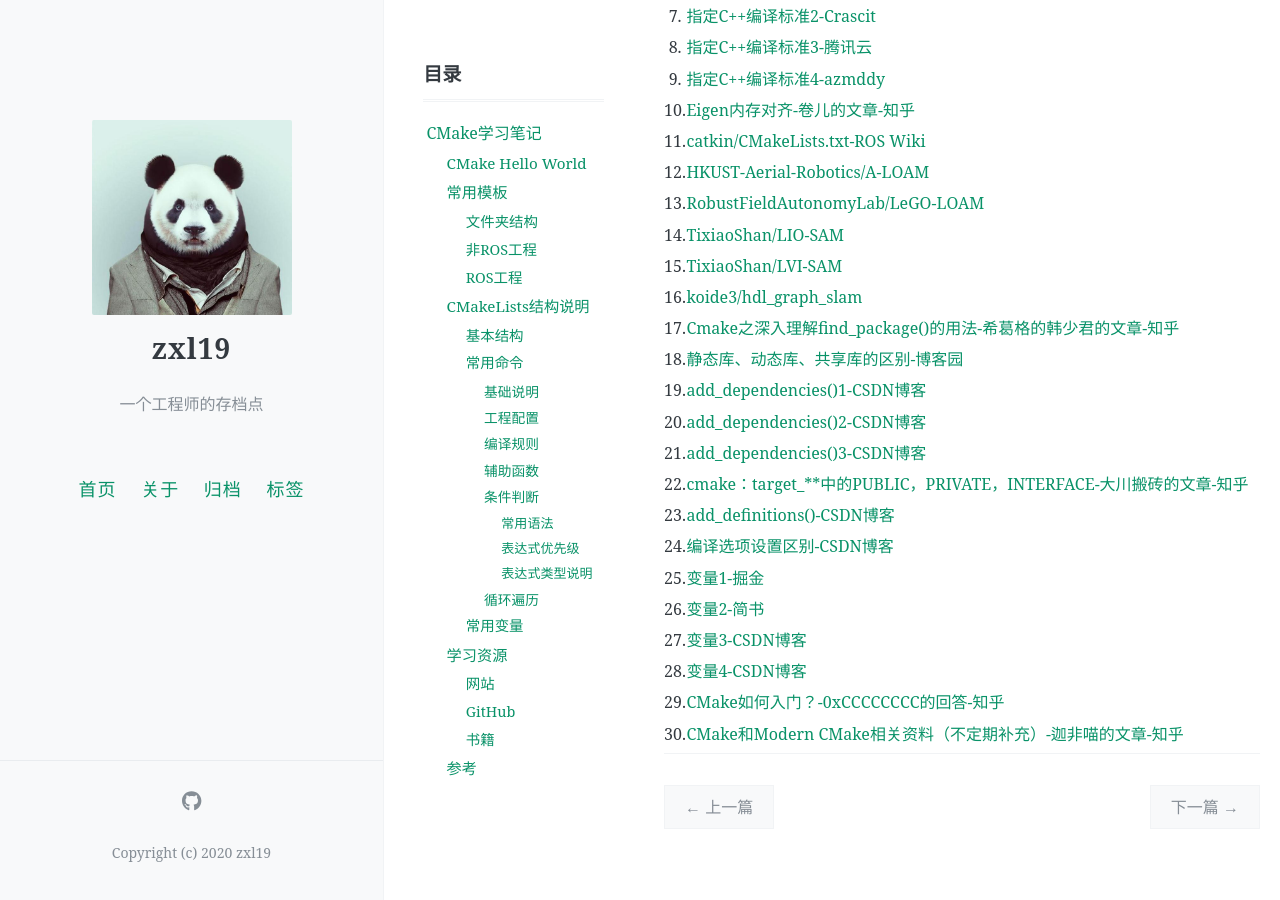
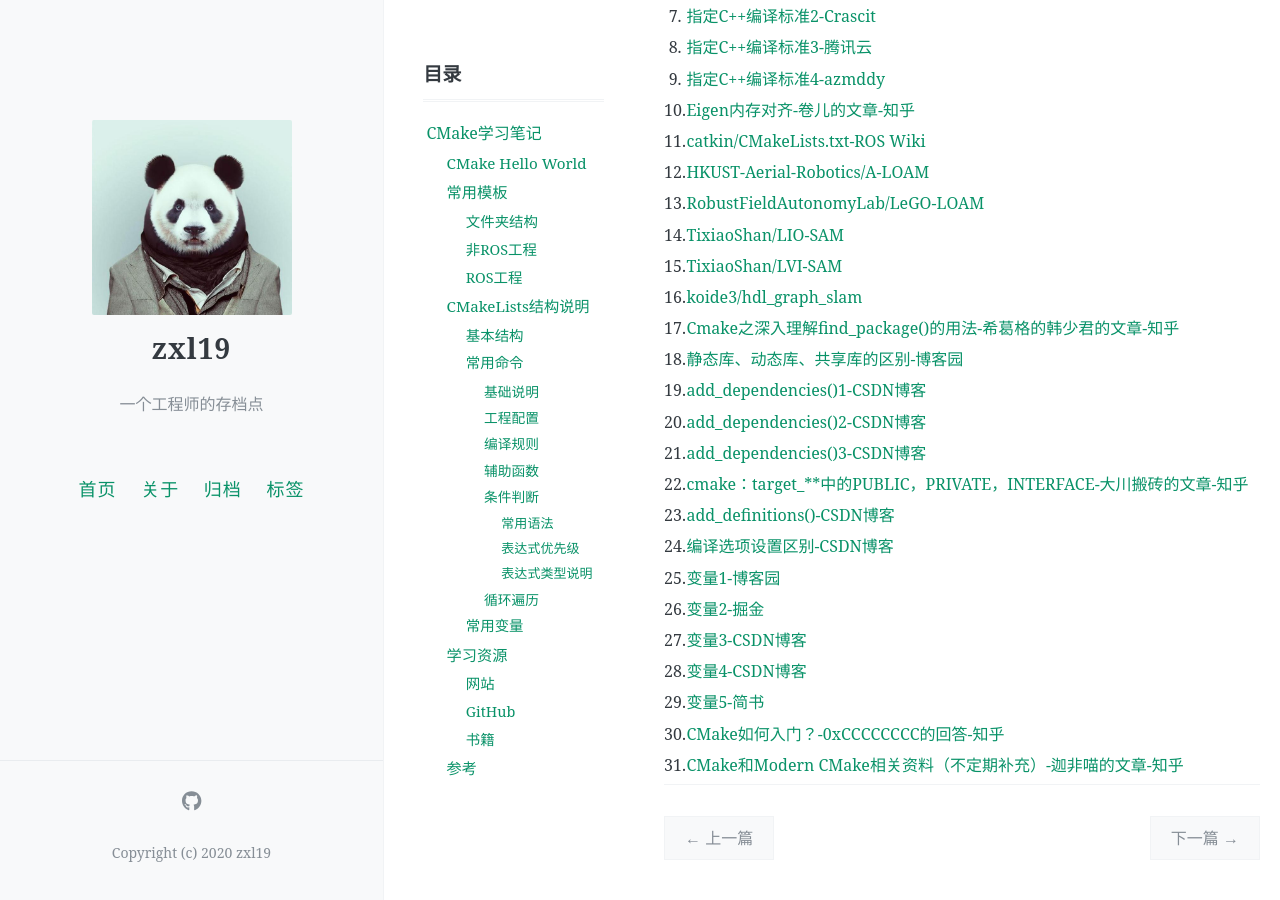
Before and after one commit to zxl19/zxl19.github.io, a Jekyll site: the page built from _posts/2021-03-28-cmake-note.md, in a window 1280 px wide and 900 px high, scrolled down 16851 px. Built offline with Jekyll 4.4.1, drawn with Linux system fonts in a browser that asks for light colours; comment, search, counter and statistics services are not loaded; before the commit the page ends 17720 px from its top, so only the background shows below that.

Commit message:
Update 2021-03-28-cmake-note.md

```diff
--- a/_posts/2021-03-28-cmake-note.md
+++ b/_posts/2021-03-28-cmake-note.md
@@ -749,9 +749,10 @@ endif()
 22. [cmake：target_**中的PUBLIC，PRIVATE，INTERFACE-大川搬砖的文章-知乎](https://zhuanlan.zhihu.com/p/82244559)
 23. [add_definitions()-CSDN博客](https://blog.csdn.net/fb_941219/article/details/107376017)
 24. [编译选项设置区别-CSDN博客](https://blog.csdn.net/10km/article/details/51731959)
-25. [变量1-掘金](https://juejin.cn/post/6998055558741753893)
-26. [变量2-简书](https://www.jianshu.com/p/1827cd86d576)
+25. [变量1-博客园](https://www.cnblogs.com/narjaja/p/9533174.html)
+26. [变量2-掘金](https://juejin.cn/post/6998055558741753893)
 27. [变量3-CSDN博客](https://blog.csdn.net/juluwangriyue/article/details/123494008)
 28. [变量4-CSDN博客](https://blog.csdn.net/wzj_110/article/details/116674655)
-29. [CMake如何入门？-0xCCCCCCCC的回答-知乎](https://www.zhihu.com/question/58949190/answer/999701073)
-30. [CMake和Modern CMake相关资料（不定期补充）-迦非喵的文章-知乎](https://zhuanlan.zhihu.com/p/205324774)
+29. [变量5-简书](https://www.jianshu.com/p/1827cd86d576)
+30. [CMake如何入门？-0xCCCCCCCC的回答-知乎](https://www.zhihu.com/question/58949190/answer/999701073)
+31. [CMake和Modern CMake相关资料（不定期补充）-迦非喵的文章-知乎](https://zhuanlan.zhihu.com/p/205324774)
```
